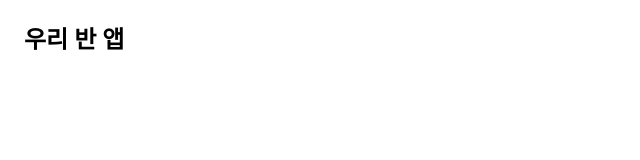
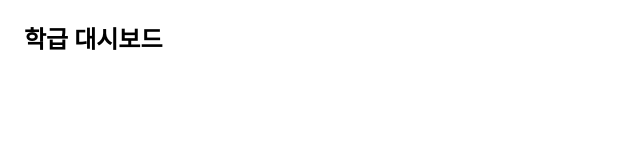
Before and after one commit to KWON911/classlog, a React (Vite) app: page / in a window 1280 px wide. Shown: the top 160 px of the page, without its empty margins (0-640 px from the left). Built offline with nearby package versions, Linux system fonts and the light colour scheme.

Commit message:
Rename app title to 학급 대시보드

```diff
--- a/index.html
+++ b/index.html
@@ -4,7 +4,7 @@
     <meta charset="UTF-8" />
     <link rel="icon" type="image/svg+xml" href="/favicon.svg" />
     <meta name="viewport" content="width=device-width, initial-scale=1.0" />
-    <title>우리 반 앱</title>
+    <title>학급 대시보드</title>
   </head>
   <body>
     <div id="root"></div>
--- a/src/App.tsx
+++ b/src/App.tsx
@@ -1,7 +1,7 @@
 function App() {
   return (
     <div>
-      <h1 className="p-6 text-2xl font-semibold">우리 반 앱</h1>
+      <h1 className="p-6 text-2xl font-semibold">학급 대시보드</h1>
     </div>
   )
 }
```
